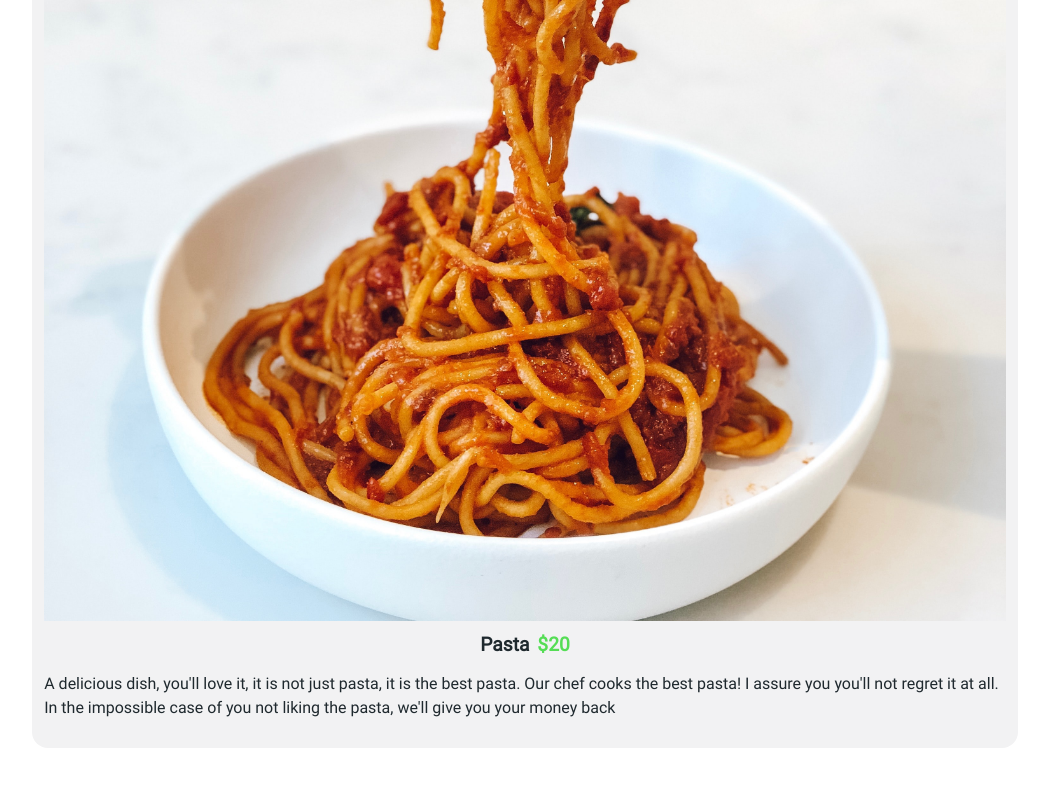
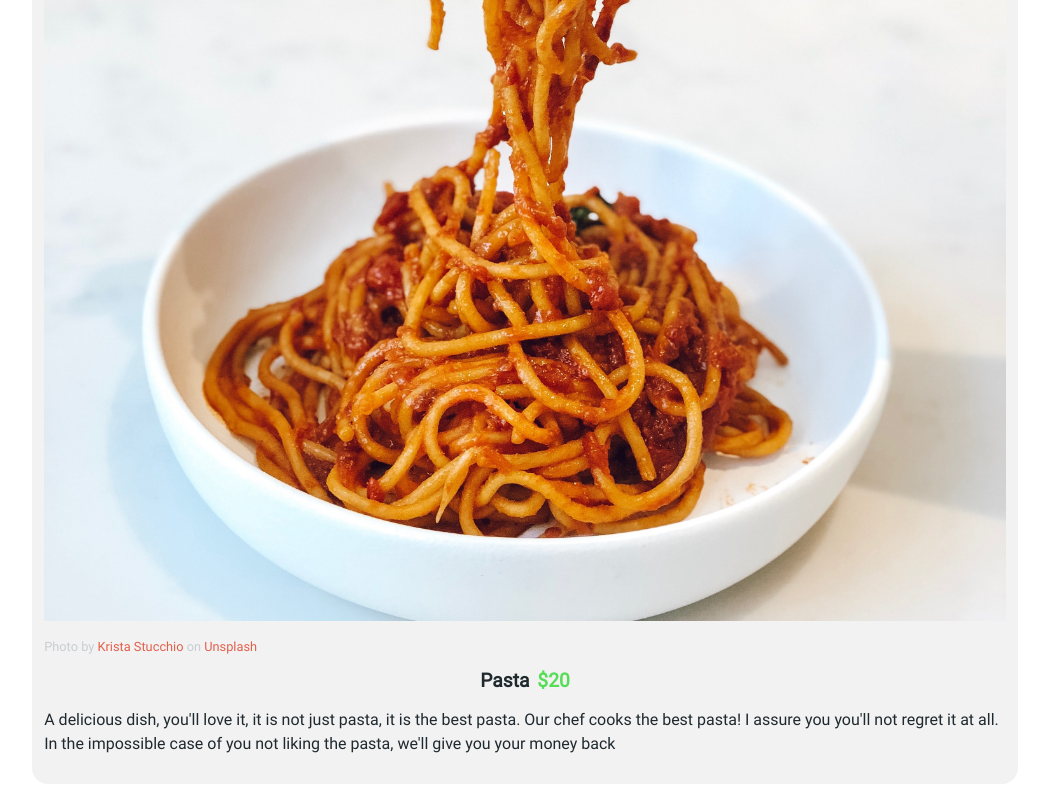
Before and after one commit to santiago-rodrig/restaurant, a website built with webpack: page src/index.html in a window 1280 px wide. Shown: the part 1278-2078 px from the top of the page, without its empty margins (139-1188 px from the left). Before the commit the page ends 2042 px from the top, so only its background shows below. Built offline with nearby package versions, Linux system fonts and the light colour scheme.

Commit message:
add image credits to pasta image

```diff
--- a/src/home.js
+++ b/src/home.js
@@ -13,7 +13,6 @@ function mainImageComponent() {
   const author = document.createElement('a');
   const site = document.createElement('a');
   const source = document.createElement('p');
-  source.setAttribute('id', 'photo-source');
   author.innerText = 'Michael Busch';
   author.setAttribute('href', 'https://unsplash.com/@migelon?utm_source=unsplash&utm_medium=referral&utm_content=creditCopyText');
   const textOne = document.createTextNode('Photo by ');
@@ -24,7 +23,7 @@ function mainImageComponent() {
   source.appendChild(author);
   source.appendChild(textTwo);
   source.appendChild(site);
-  source.classList.add('text-center');
+  source.classList.add('text-center', 'photo-source');
   const container = document.createElement('div');
   const imageContainer = document.createElement('div');
   const image = new Image();
@@ -73,6 +72,21 @@ function dishComponent(name, description, image, price) {
   item.classList.add('dish', 'p-4');
   const imageContainer = document.createElement('div');
   imageContainer.appendChild(image);
+  const imageSource = document.createElement('p');
+  const imageAuthor = document.createElement('a');
+  imageAuthor.href = image.authorUrl;
+  imageAuthor.innerText = image.author;
+  const imageSite = document.createElement('a');
+  imageSite.href = image.siteUrl;
+  imageSite.innerText = image.site;
+  const imageTextOne = document.createTextNode('Photo by ');
+  const imageTextTwo = document.createTextNode(' on ');
+  imageSource.appendChild(imageTextOne);
+  imageSource.appendChild(imageAuthor);
+  imageSource.appendChild(imageTextTwo);
+  imageSource.appendChild(imageSite);
+  imageSource.classList.add('photo-source');
+  imageContainer.appendChild(imageSource);
   const title = document.createElement('div');
   title.innerText = name;
   title.classList.add('dish-title', 'text-center');
--- a/src/scss/style.scss
+++ b/src/scss/style.scss
@@ -138,7 +138,7 @@ ul { list-style-type: none; }
   }
 }
 
-#photo-source {
+.photo-source {
   color: $mid-gray;
   font-size: $base-paragraph-size * 0.8;
 }
```
